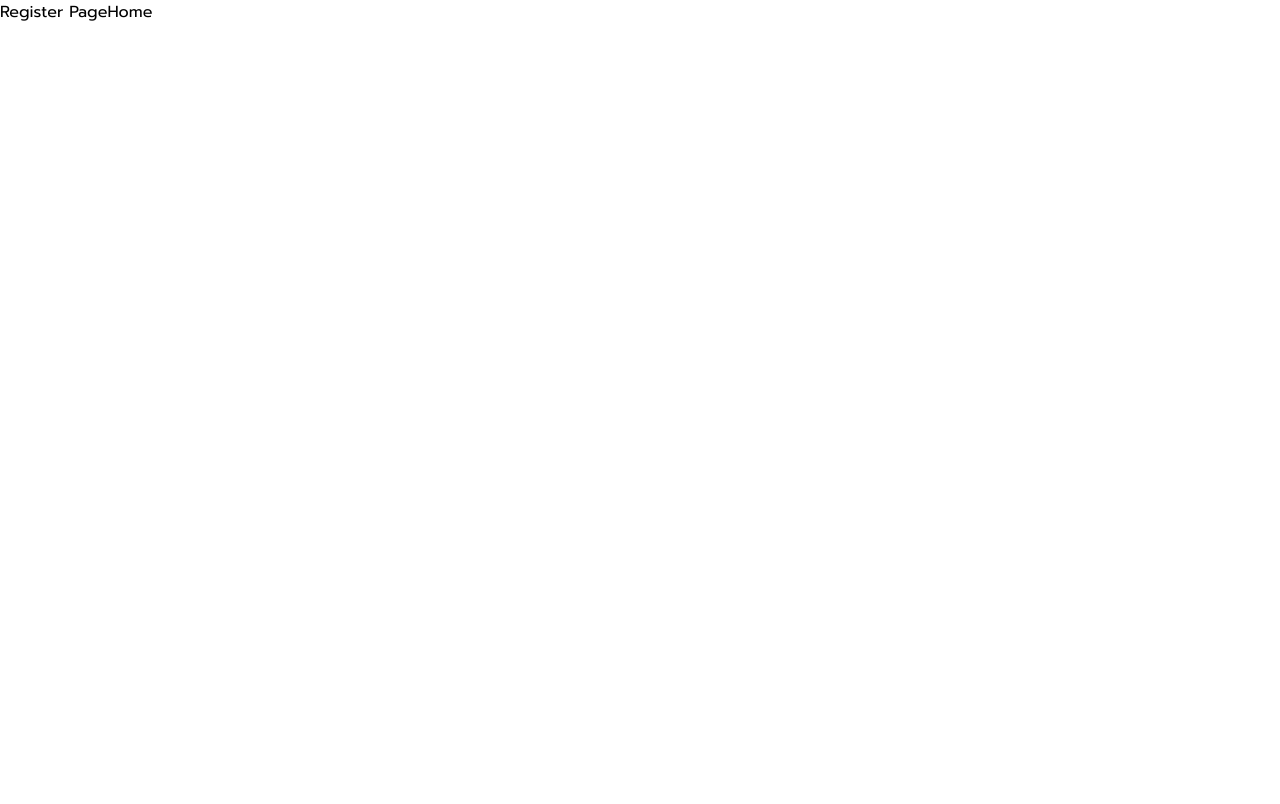
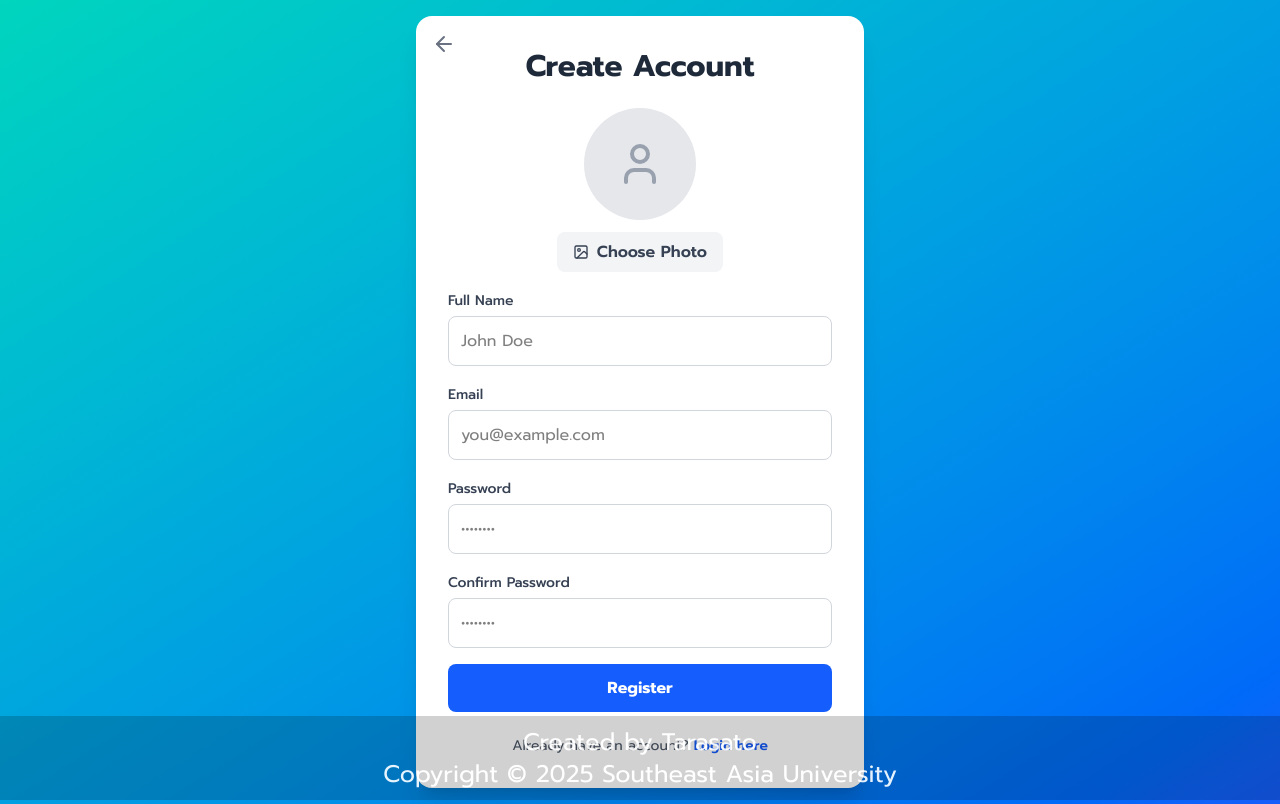
Before and after one commit to Tarasato/next-foodtracker-app, a Next.js app: page /register in a window 1280 px wide. Built offline with nearby package versions, Linux system fonts and the light colour scheme.

Commit message:
update register

```diff
--- a/app/layout.tsx
+++ b/app/layout.tsx
@@ -31,6 +31,11 @@ export default function RootLayout({
         className={`${prompt.className}`}
       >
         {children}
+        <p className="fixed bottom-0 left-0 w-full text-center py-[10px] text-xl md:text-2xl text-white opacity-90 bg-black/20">
+          Created by Tarasato
+          <br />
+          Copyright &copy; 2025 Southeast Asia University
+        </p>
       </body>
     </html>
   );
--- a/app/page.tsx
+++ b/app/page.tsx
@@ -44,12 +44,6 @@ export default function Home() {
             Login
           </Link>
         </div>
-        <p className="fixed bottom-0 left-0 w-full text-center py-4 text-xl md:text-2xl text-white opacity-90 bg-black/20">
-          Created by Tarasato
-          <br />
-          Copyright &copy; 2025 Southeast Asia University
-        </p>
-
       </div>
     </main>
   );
--- a/app/register/page.tsx
+++ b/app/register/page.tsx
@@ -1,10 +1,102 @@
+'use client'
+
+import { ChangeEvent, FormEvent, useRef, useState } from 'react';
+import { Image as ImageIcon } from 'lucide-react';
 import React from 'react'
 import Link from "next/link";
+import { ArrowLeft, User } from 'lucide-react';
+import Image from 'next/image';
 
 export default function Page() {
+
+  const [previewImage, setPreviewImage] = useState<string | null>(null);
+  const fileInputRef = useRef<HTMLInputElement>(null);
+
+  const handleImageChange = (event: ChangeEvent<HTMLInputElement>) => {
+    const file = event.target.files?.[0];
+    if (file) {
+      setPreviewImage(URL.createObjectURL(file));
+    }
+  };
+
+  const handleImageUploadClick = () => {
+    fileInputRef.current?.click();
+  };
+
+  const handleSubmit = (event: FormEvent) => {
+    event.preventDefault();
+    console.log("Form submitted!");
+  };
+
   return (
-    <div>Register Page
-      <Link href="/">Home</Link>
-    </div>
+    <main className="flex min-h-screen items-center justify-center p-4 bg-gradient-to-br from-teal-400 to-blue-600">
+      <div className="relative w-full max-w-md bg-white rounded-2xl shadow-xl p-8">
+
+        <Link href="/" className="absolute top-4 left-4 text-gray-500 hover:text-gray-800 transition-colors" aria-label="Back to Home">
+          <ArrowLeft size={24} />
+        </Link>
+
+        <h2 className="text-3xl font-bold text-center text-gray-800 mb-6">Create Account</h2>
+
+        <form onSubmit={handleSubmit} className="space-y-4">
+
+          <div className="flex flex-col items-center space-y-3">
+            <div className="w-28 h-28 rounded-full bg-gray-200 flex items-center justify-center overflow-hidden">
+              {previewImage ? (
+                <Image src={previewImage} alt="Profile preview" className="w-full h-full object-cover" />
+              ) : (
+                <User size={48} className="text-gray-400" />
+              )}
+            </div>
+            <input
+              type="file"
+              ref={fileInputRef}
+              onChange={handleImageChange}
+              className="hidden"
+              accept="image/*"
+            />
+            <button
+              type="button"
+              onClick={handleImageUploadClick}
+              className="flex items-center gap-2 px-4 py-2 bg-gray-100 text-gray-700 font-semibold rounded-lg hover:bg-gray-200 transition-colors"
+            >
+              <ImageIcon size={16} />
+              Choose Photo
+            </button>
+          </div>
+
+          <div>
+            <label className="text-sm font-medium text-gray-700">Full Name</label>
+            <input type="text" required className="mt-1 w-full p-3 border border-gray-300 rounded-lg focus:ring-2 focus:ring-blue-500" placeholder="John Doe" />
+          </div>
+
+          <div>
+            <label className="text-sm font-medium text-gray-700">Email</label>
+            <input type="email" required className="mt-1 w-full p-3 border border-gray-300 rounded-lg focus:ring-2 focus:ring-blue-500" placeholder="you@example.com" />
+          </div>
+
+          <div>
+            <label className="text-sm font-medium text-gray-700">Password</label>
+            <input type="password" required className="mt-1 w-full p-3 border border-gray-300 rounded-lg focus:ring-2 focus:ring-blue-500" placeholder="••••••••" />
+          </div>
+
+          <div>
+            <label className="text-sm font-medium text-gray-700">Confirm Password</label>
+            <input type="confirm-password" required className="mt-1 w-full p-3 border border-gray-300 rounded-lg focus:ring-2 focus:ring-blue-500" placeholder="••••••••" />
+          </div>
+
+          <button type="submit" className="w-full py-3 bg-blue-600 text-white font-bold rounded-lg hover:bg-blue-700 transition-colors duration-300">
+            Register
+          </button>
+        </form>
+
+        <p className="text-center text-sm text-gray-600 mt-6">
+          Already have an account?{' '}
+          <Link href="/login" className="font-semibold text-blue-600 hover:underline">
+            Login here
+          </Link>
+        </p>
+      </div>
+    </main>
   )
 }
--- a/package.json
+++ b/package.json
@@ -9,8 +9,8 @@
     "lint": "eslint"
   },
   "dependencies": {
+    "lucide-react": "^0.542.0",
     "next": "15.5.2",
-    "nodemon": "^3.1.10",
     "react": "19.1.0",
     "react-dom": "19.1.0"
   },
```
Also changed, not shown: 1 other file (tests, documents, lock files or other folders).
